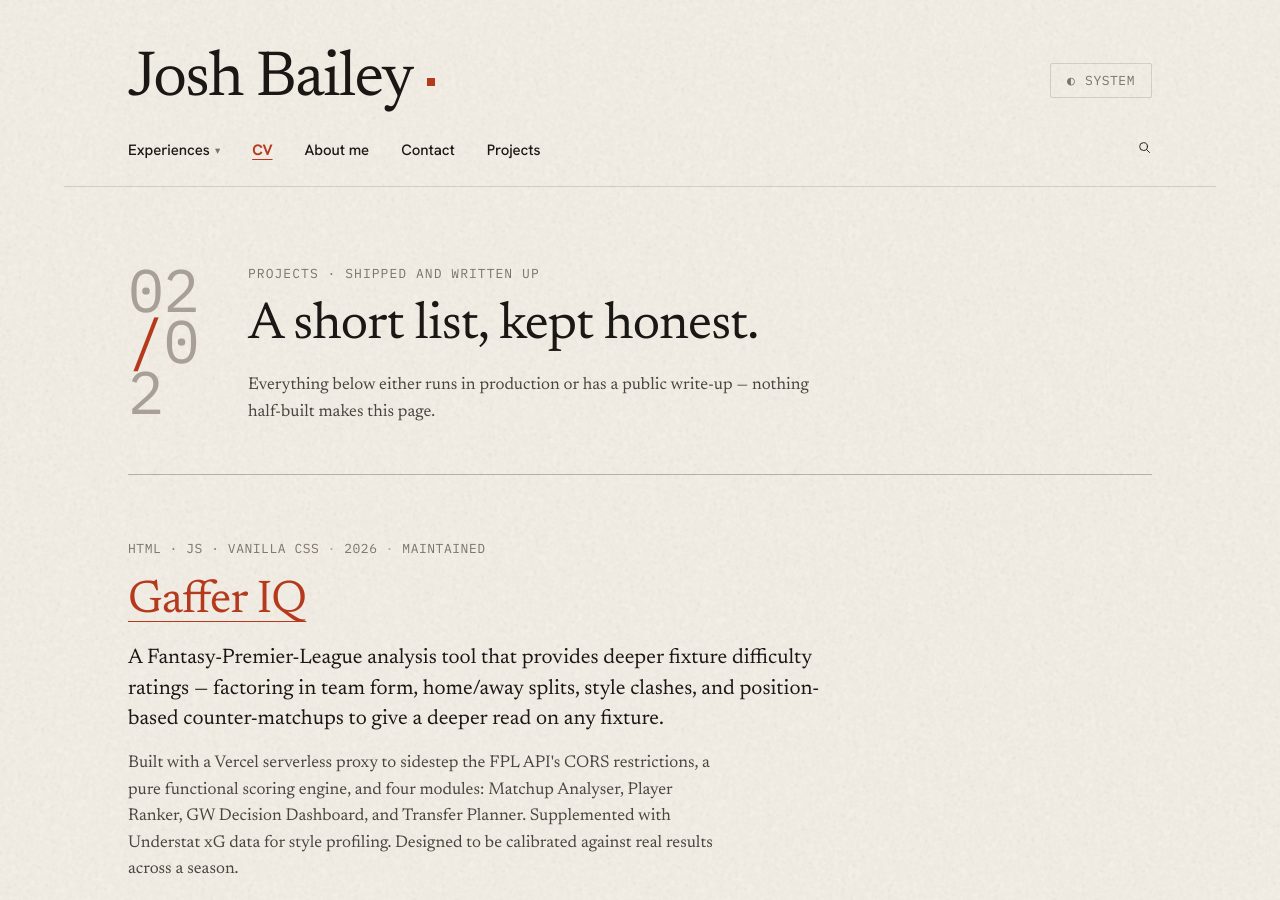
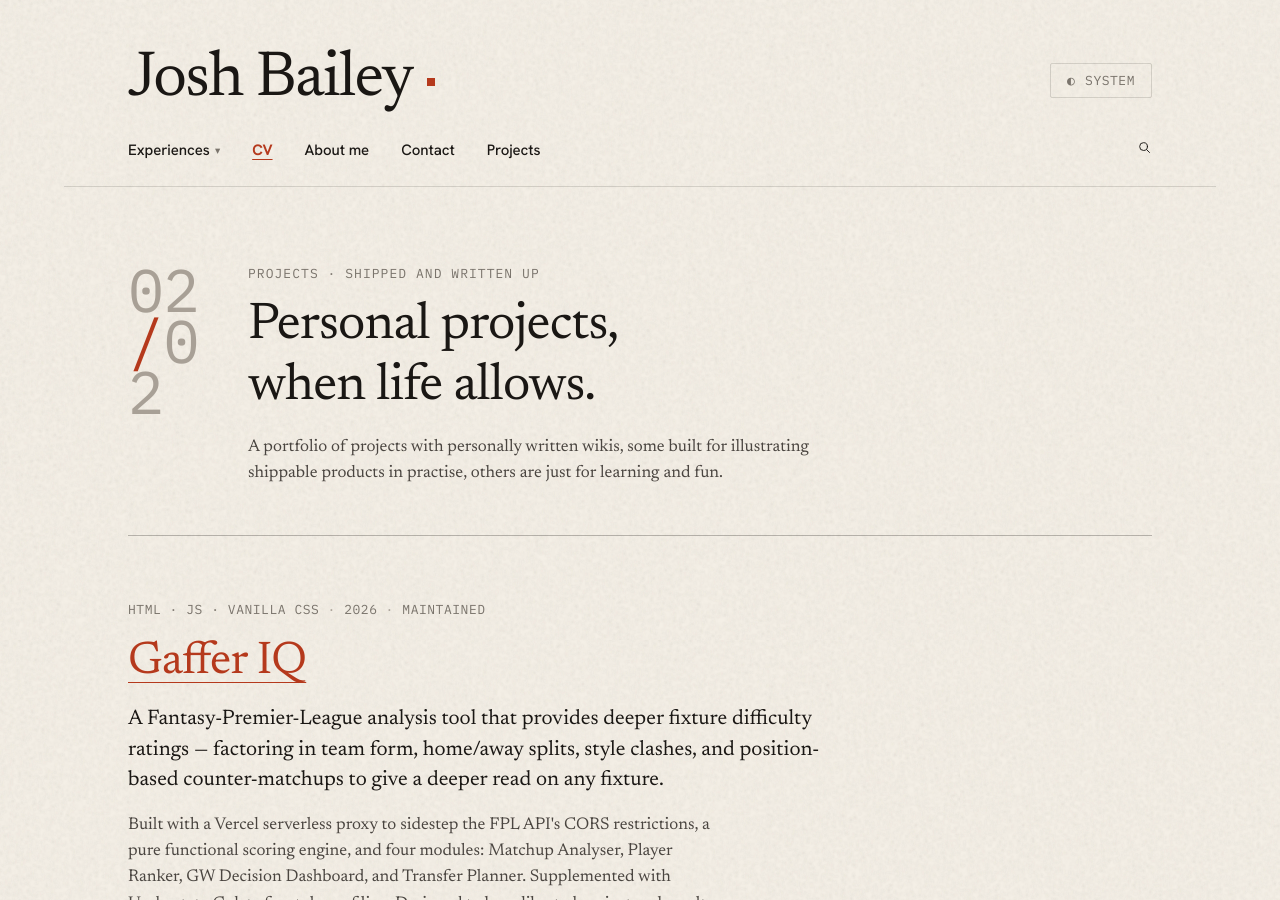
Before and after one commit to JAYJAYBEE303/jayjaybee-site, a Jekyll site: the page built from projects/index.html, in a window 1280 px wide and 900 px high. Built offline with Jekyll 4.4.1, drawn with Linux system fonts in a browser that asks for light colours.

Commit message:
projects hero: update title/sub copy
title -> 'Personal projects, when life allows.'
sub -> 'A portfolio of projects with personally written wikis, some
built for illustrating shippable products in practise, others are
just for learning and fun.'

Co-Authored-By: Claude Sonnet 5 <noreply@anthropic.com>

```diff
--- a/projects/index.html
+++ b/projects/index.html
@@ -40,8 +40,8 @@ scroll_gate: false
   {%- include projects-hero.html
        count="02/02"
        kicker="Projects · shipped and written up"
-       title="A short list, kept honest."
-       sub="Everything below either runs in production or has a public write-up — nothing half-built makes this page."
+       title="Personal projects, when life allows."
+       sub="A portfolio of projects with personally written wikis, some built for illustrating shippable products in practise, others are just for learning and fun."
        heading_id="work-heading" -%}
 
   <ol class="work-list" role="list">
```
